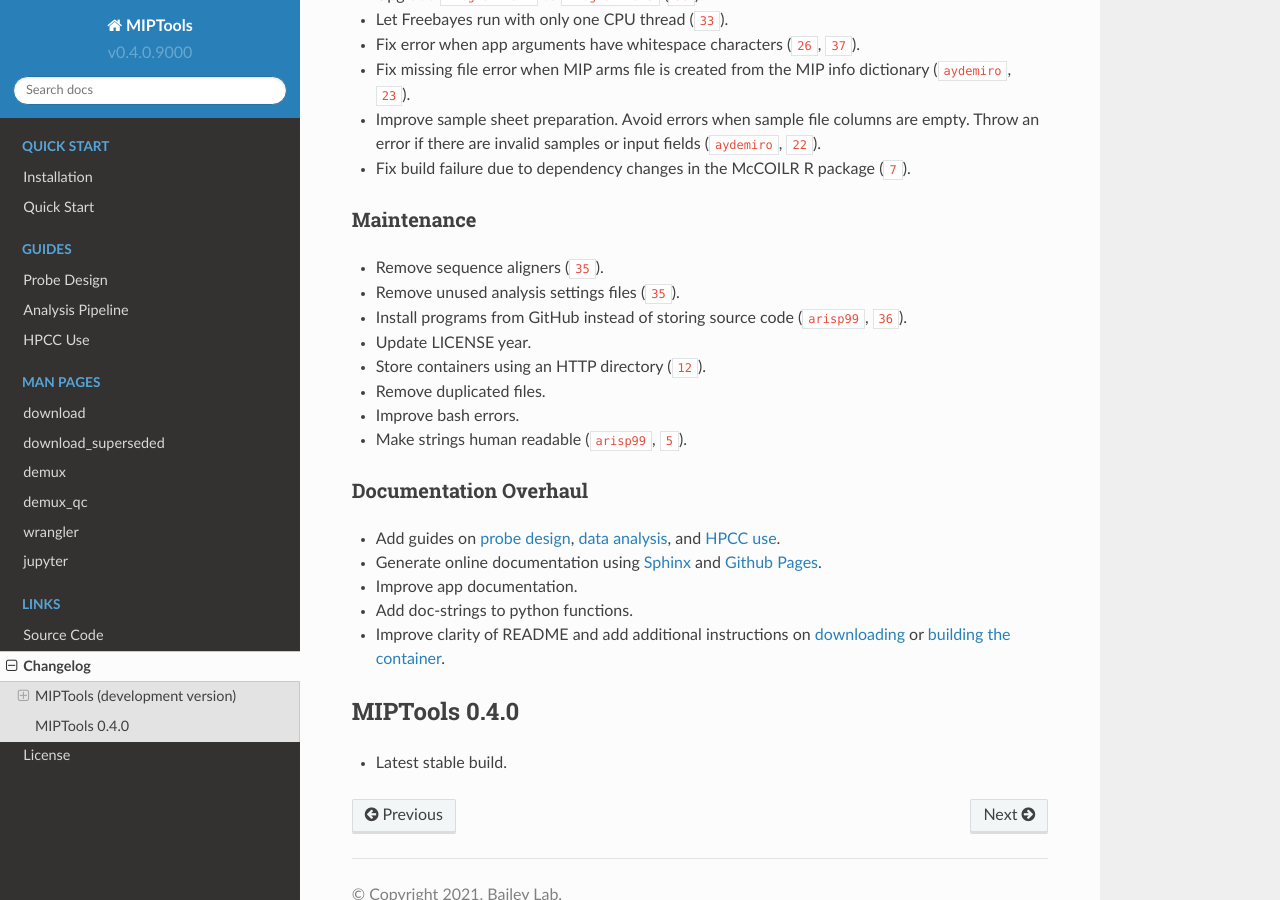
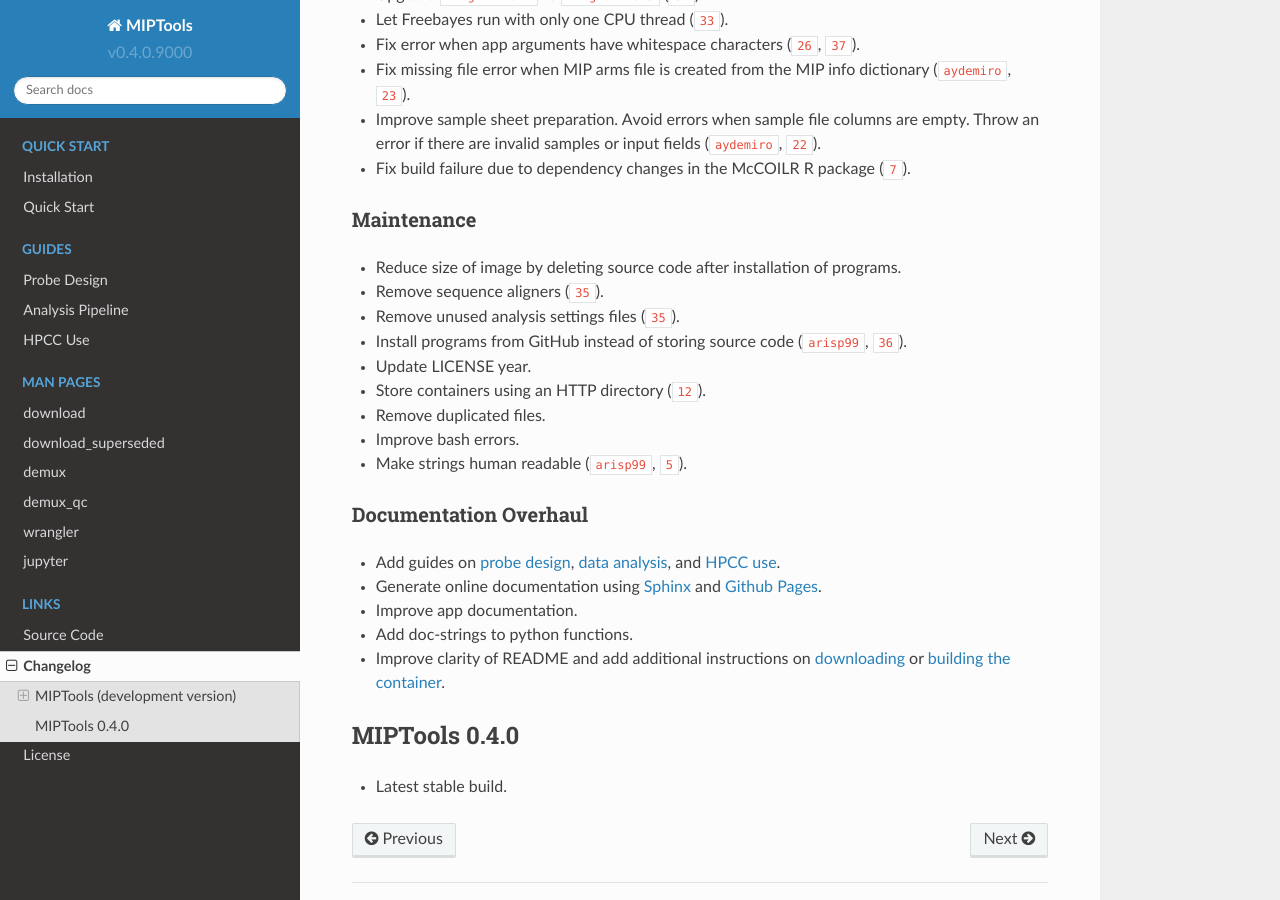
Before and after one commit to bailey-lab/MIPTools, a Sphinx documentation site: the page built from docs/CHANGELOG.rst, in a window 1280 px wide and 900 px high, scrolled down 531 px. Built offline with Sphinx 7.4.7 and the Read the Docs theme 2.0.0, drawn with Linux system fonts in a browser that asks for light colours; cross-references to code outside the pages are shown as plain code.

Commit message:
Only save installed binaries of programs

```diff
--- a/docs/CHANGELOG.rst
+++ b/docs/CHANGELOG.rst
@@ -40,6 +40,7 @@ Bug Fixes
 Maintenance
 -----------
 
+-  Reduce size of image by deleting source code after installation of programs.
 -  Remove sequence aligners (:github:issue:`35`).
 -  Remove unused analysis settings files (:github:issue:`35`).
 -  Install programs from GitHub instead of storing source code
```
Also changed, not shown: 1 other file.
